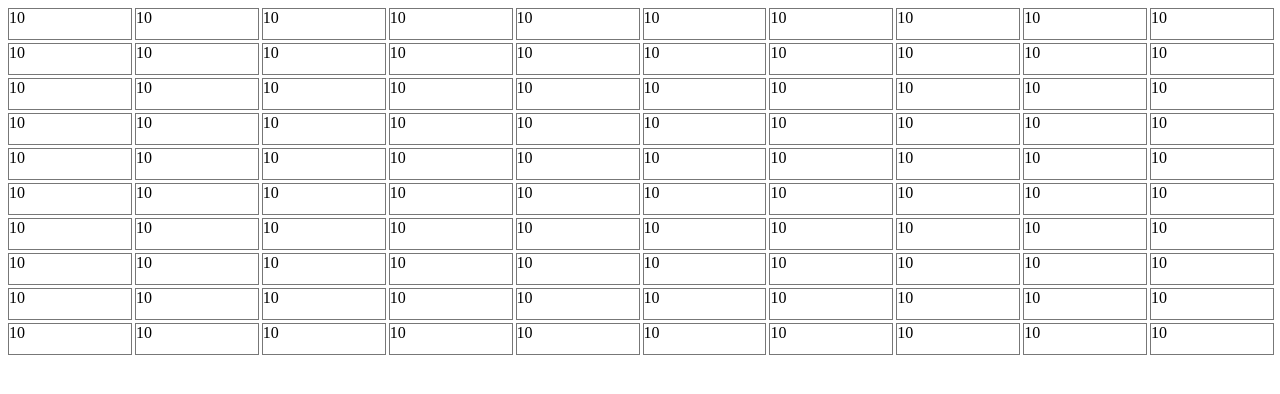
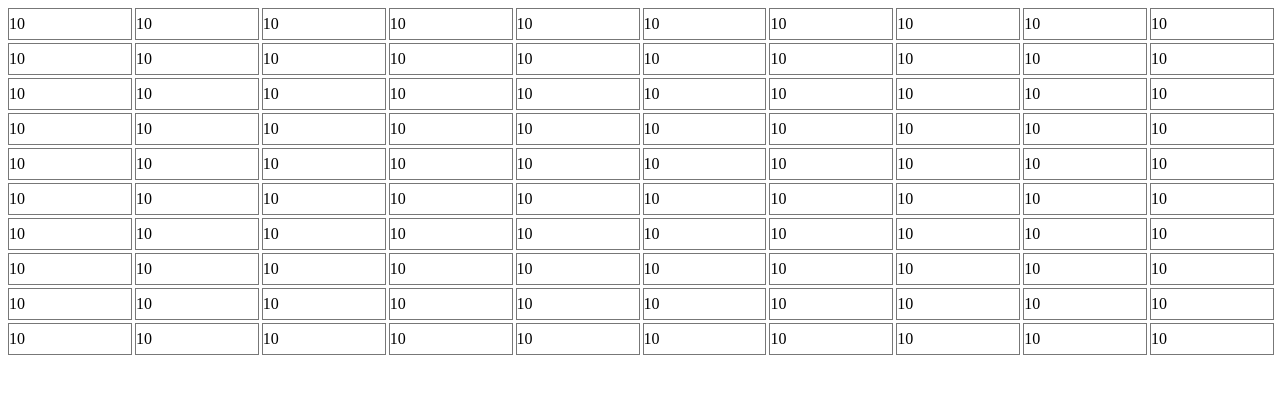
Before and after one commit to leoguerberg/react-spreadsheet, a React (Create React App) app: page / in a window 1280 px wide. Shown: the top 394 px of the page. Built offline with nearby package versions, Linux system fonts and the light colour scheme.

Commit message:
added evaluted value to cell interface

```diff
--- a/package.json
+++ b/package.json
@@ -10,6 +10,7 @@
     "@types/node": "^16.11.2",
     "@types/react": "^17.0.31",
     "@types/react-dom": "^17.0.10",
+    "mathjs": "^9.5.1",
     "react": "^17.0.2",
     "react-dom": "^17.0.2",
     "react-scripts": "4.0.3",
--- a/src/components/SpreadsheetCell/index.tsx
+++ b/src/components/SpreadsheetCell/index.tsx
@@ -19,7 +19,7 @@ const SpreadsheetCell = (props: ISpreadsheetCellProps) => {
       {isSelected ? (
         <Input type="text" value={cell.value} onChange={handleValueChange} />
       ) : (
-        <Label>{cell.value}</Label>
+        <Label>{cell.evaluatedValue}</Label>
       )}
     </Wrapper>
   );
--- a/src/components/SpreadsheetCell/styles.ts
+++ b/src/components/SpreadsheetCell/styles.ts
@@ -8,6 +8,9 @@ export const Wrapper = styled.div`
 `;
 
 export const Label = styled.div`
+    display: flex;
+    height: 100%;
+    align-items: center;
 `;
 
 export const Input = styled.input`
--- a/src/containers/SpreadsheetContainer.tsx
+++ b/src/containers/SpreadsheetContainer.tsx
@@ -1,3 +1,4 @@
+import { evaluate } from 'mathjs';
 import React, { useState } from 'react';
 
 import { ICell } from '../interfaces/Cell';
@@ -9,6 +10,7 @@ const createArray = () => {
     array.push({
       id: `A${i}`,
       value: '10',
+      evaluatedValue: '10'
     });
   }
   return array;
@@ -22,15 +24,23 @@ const SpreadsheetContainer = () => {
   const handleCellValueChange = (cellId: string, newValue: string) => {
     const updatedCells = cells.map((cell) => {
       if (cell.id === cellId) {
+        let evaluatedValue: string;
+        try {
+          evaluatedValue = evaluate(newValue)
+        } catch {
+          evaluatedValue = newValue;
+        }
         return {
           ...cell,
           value: newValue,
+          evaluatedValue,
         };
       }
       return cell;
     });
     setCells(updatedCells);
   };
+
 
   return (
     <Spreadsheet
--- a/src/interfaces/Cell.ts
+++ b/src/interfaces/Cell.ts
@@ -1,4 +1,5 @@
 export interface ICell {
   id: string;
   value: string;
+  evaluatedValue: string;
 }
```
Also changed, not shown: 1 other file (tests, documents, lock files or other folders).
